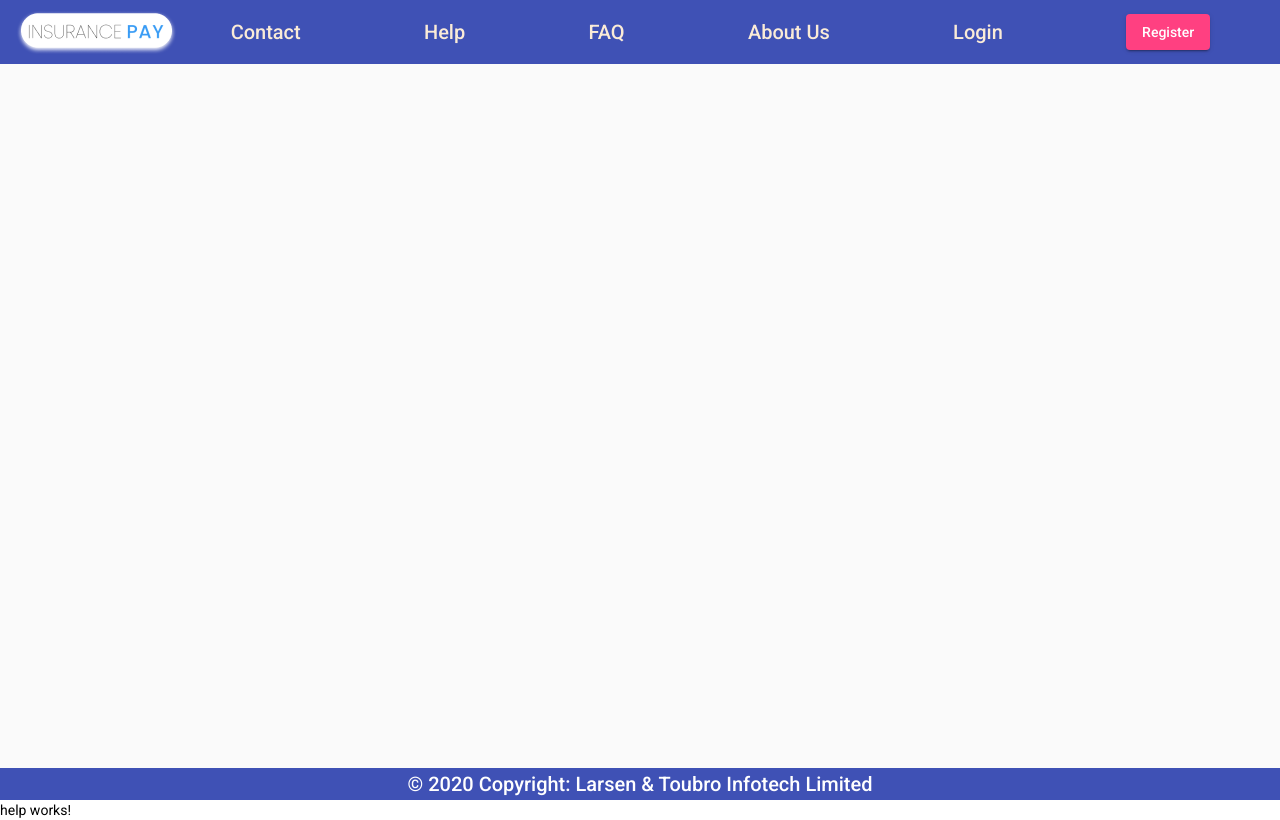
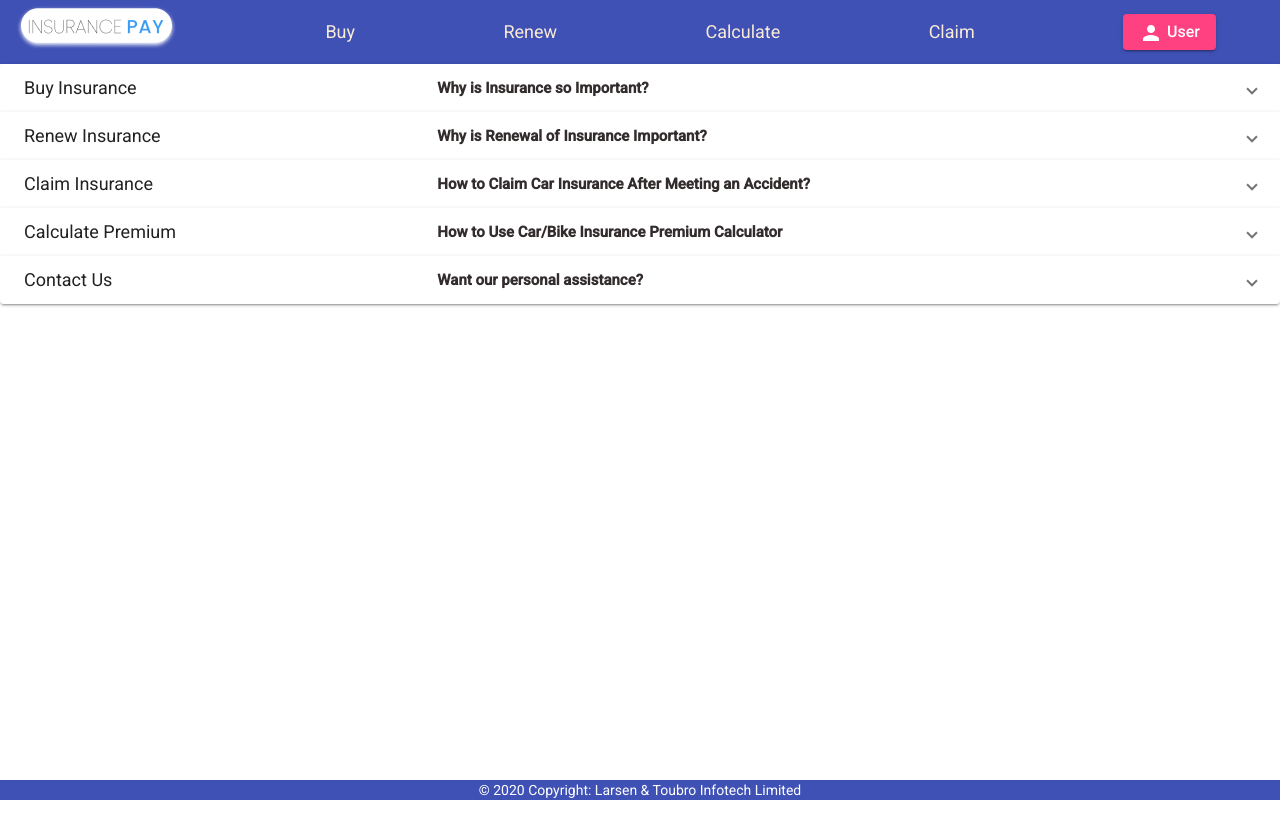
Before and after one commit to azim30/General-Insurance, an Angular app: page /help in a window 1280 px wide. Built offline with nearby package versions, Linux system fonts and the light colour scheme.

Commit message:
HomePage Completed
Home-Page Completed,

```diff
--- a/src/app/Components/background/background.component.css
+++ b/src/app/Components/background/background.component.css
@@ -0,0 +1,10 @@
+.hero-image {
+    background-image: url("../../../assets/images/bg-image.jpg");
+
+    height:520px;
+
+    background-position:center;
+    background-repeat: no-repeat;
+    background-size: 87%   ;
+    position: relative;
+  }
--- a/src/app/Components/background/background.component.html
+++ b/src/app/Components/background/background.component.html
@@ -1 +1 @@
-<p>background works!</p>
+<div class="hero-image"></div>
--- a/src/app/Components/help/help.component.css
+++ b/src/app/Components/help/help.component.css
@@ -0,0 +1,25 @@
+mat-panel-title{
+    font-family: Roboto;
+    font-size: large;
+    text-align: justify;
+    }
+    mat-panel-description{
+        font-weight: 700;
+        font-size: 60;
+        color:rgb(51, 44, 44);
+    }
+    button{
+        font-size: medium;
+       margin-right: 5%;
+    }
+    ol{
+        text-align: start;
+        font-size: 40;
+        font-weight:500;
+
+    }
+    p{
+        text-align:left;
+        font-size: 50;
+        font-weight:500;
+    }
--- a/src/app/Components/help/help.component.html
+++ b/src/app/Components/help/help.component.html
@@ -1 +1,91 @@
-<p>help works!</p>
+<mat-accordion>
+    <!--Buy insurance-->
+    <mat-expansion-panel >
+        <mat-expansion-panel-header>
+            <mat-panel-title>
+                Buy Insurance
+            </mat-panel-title>
+            <mat-panel-description>
+                Why is Insurance so Important?
+            </mat-panel-description>
+        </mat-expansion-panel-header>
+        <p>Auto insurance is important protection for not just your car, but for your financial liability as well.<br> If you get into an accident without insurance, you could potentially be stuck paying for hundreds of thousands of dollars in damages and injuries.</p>
+        <mat-action-row>
+        <button mat-flat-button color="primary">Buy</button>
+        </mat-action-row>
+    </mat-expansion-panel>
+    <mat-expansion-panel>
+        <mat-expansion-panel-header>
+            <mat-panel-title>
+                Renew Insurance
+            </mat-panel-title>
+            <mat-panel-description>
+                Why is Renewal of Insurance Important?
+            </mat-panel-description>
+        </mat-expansion-panel-header>
+       <ol>
+           <li>Save Yourself From The Hassle Of Rejection Of Car Insurance Claims</li>
+           <li>Keep Your Car Insurance Premium In Check</li>
+           <li>Save Your NCB(No claim bonus)</li>
+           <li>Do A Hassle-Free Renewal</li>
+       </ol>
+        <mat-action-row>
+        <button mat-flat-button color="primary">Renew Now</button>
+        </mat-action-row>
+        </mat-expansion-panel>
+        <!--Claim Now-->
+        <mat-expansion-panel>
+            <mat-expansion-panel-header>
+                <mat-panel-title>
+                    Claim Insurance
+                </mat-panel-title>
+                <mat-panel-description>
+                    How to Claim Car Insurance After Meeting an Accident?
+                </mat-panel-description>
+            </mat-expansion-panel-header>
+            <p> 6 Easy Steps For Making Car Insurance Claim After an Accident</p>
+           <ol>
+               <li>Inform Us</li>
+               <li>Lodge An FIR In The Nearest Police Station</li>
+               <li>Capture Photographs As Valid Proof</li>
+               <li>Submit All The Documents</li>
+               <li>We will send our Survyor</li>
+               <li>Car Repairs</li>
+           </ol>
+            <mat-action-row>
+            <button mat-flat-button color="primary"> Claim Now</button>
+            </mat-action-row>
+            </mat-expansion-panel>
+            <!--Calculate-->
+            <mat-expansion-panel >
+                <mat-expansion-panel-header>
+                    <mat-panel-title>
+                        Calculate Premium
+                    </mat-panel-title>
+                    <mat-panel-description>
+                        How to Use Car/Bike Insurance Premium Calculator
+                    </mat-panel-description>
+                </mat-expansion-panel-header>
+                <p>Just provide your Car/Bike Model and Age of your Vehicle and we will Calculate your premium amount for you.</p>
+                <mat-action-row>
+                <button mat-flat-button color="primary">Calculate Now</button>
+                </mat-action-row>
+            </mat-expansion-panel>
+            <!--Contact Us-->
+            <mat-expansion-panel >
+                <mat-expansion-panel-header>
+                    <mat-panel-title>
+                        Contact Us
+                    </mat-panel-title>
+                    <mat-panel-description>
+                        Want our personal assistance?
+                    </mat-panel-description>
+                </mat-expansion-panel-header>
+                <p>Want our personal assistance?. Fill your details and we will reach you soon.</p>
+                <mat-action-row>
+                <button mat-flat-button color="primary">Contact-Us</button>
+                </mat-action-row>
+            </mat-expansion-panel>
+
+
+</mat-accordion>
--- a/src/app/Components/home-page/home-page.component.css
+++ b/src/app/Components/home-page/home-page.component.css
@@ -4,21 +4,16 @@
   justify-content:space-between;
 }
 a{
-  padding-right:1rem;
-  margin:auto;
+  font-family: Roboto;
+  font-weight:initial;
+  font-size: 18px;
   color:antiquewhite;
   text-decoration: none;
 }
-mat-sidenav-container {
-  height: 100%;
-}
-mat-sidenav,mat-sidenav-content{
-  padding:16px;
 
-}
-p{
-  font-size: 30px;
-  text-align: center;
+a:hover{
+  color: rgb(255, 255, 255);
+  font-size: 20px;
 }
 .footer {
   position: fixed;
@@ -29,37 +24,37 @@ p{
   color: white;
   text-align:center;
 }
-a div{
+/*a div{
   float:right;
+}*/
+.dropdown-content {
+  display: none;
+  position: fixed;
+
+  min-width: 60px;
+  /*box-shadow: 0px 8px 16px 0px rgba(0,0,0,0.2);*/
+  z-index: 12;
 }
-/*
-.sidenav .mat-toolbar {
-  background: inherit;
+button{
+  margin-right: 3rem;
+  font-size: medium;
+}
+.dropdown-content a {
+  float: inline-start;
+  background-color:floralwhite;
+  opacity: ;
+  color: darkslategrey;
+  /*padding: 12px 16px;*/
+  text-decoration: none;
+  display:block;
+  text-align: left;
+  font-size: 20;
 }
 
-.mat-toolbar.mat-primary {
-  position: sticky;
-  top: 0;
-  z-index: 1;
+.dropdown-content a:hover {
+  background-color: #f9b5ac;
 }
-.spacer{
-  flex: 0.5 1 100px;
+
+.dropdown:hover .dropdown-content {
+  display:list-item;
 }
-mat-toolbar a{
-  display: inline-block;
-  margin:auto;
-  color:antiquewhite;
-  text-decoration: none;
-}
-.footer {
-  position: fixed;
-  left: 0;
-  bottom: 0;
-  width: 100%;
-  background-color: #3f51b5;
-  color: white;
-  text-align:center;
-}
-a mat-button{
-  font: size 100px;
-}*/
--- a/src/app/Components/home-page/home-page.component.html
+++ b/src/app/Components/home-page/home-page.component.html
@@ -1,28 +1,47 @@
-
-<mat-sidenav-container>
-  <mat-sidenav  #sidenav mode="side" [(opened)]="opened" color="primary"><p>Menu</p>
-
-  <mat-nav-list>
-    <a mat-list-item [routerLink]="['buy-insurance']">Buy Insurance</a><!--Working-->
-    <a mat-list-item [routerLink]="['renew-insurance']">Renew Insurance</a><!--Not yet created-->
-    <a mat-list-item [routerLink]="['calculate-insurance']">Calculate Insurance</a><!--Working-->
-    <a mat-list-item [routerLink]="['claim-insurance']">Claim Insurance</a><!--Working-->
-  </mat-nav-list>
-</mat-sidenav>
 
   <mat-toolbar color="primary" class="navbar">
 
-    <img src="../../../assets/images/Logo.png" (click)="sidenav.toggle()" >
-    <a mat-list-item [routerLink]="['contact-us']"  ><div>Contact</div></a><!--Working-->
-    <a mat-list-item [routerLink]="['help']">Help</a><!--Working-->
-    <a mat-list-item [routerLink]="['faq']">FAQ</a><!--Working-->
-    <a mat-list-item [routerLink]="['about-us']">About Us</a><!--Working-->
-    <a mat-list-item [routerLink]="['login']">Login</a><!--Working-->
-    <a mat-raised-button color="accent" [routerLink]="['register']">Register</a><!--Working-->
+    <a [routerLink]="['background']"> <img src="../../../assets/images/Logo.png"  ></a>
+
+    <a  [routerLink]="['buy-insurance']">Buy </a><!--Working-->
+    <a  [routerLink]="['renew-insurance']">Renew </a><!--Not yet created-->
+    <a  [routerLink]="['calculate-insurance']">Calculate </a><!--Working-->
+    <a  [routerLink]="['claim-insurance']">Claim </a><!--Working-->
+    <!--<a mat-raised-button color="accent" [routerLink]="['register']">Register</a>-Working-->
+
+
+    <div class="dropdown">
+      <button  mat-raised-button color="accent"class="dropbtn">
+        <mat-icon class="material-icons-two-tone">
+        person
+        </mat-icon> User  </button>
+      <div class="dropdown-content">
+        <mat-list>
+         <a mat-list-item  [routerLink]="['contact-us']">Contact</a>
+          <mat-divider></mat-divider>
+          <a mat-list-item  [routerLink]="['help']">Help</a>
+          <mat-divider></mat-divider>
+          <a mat-list-item  [routerLink]="['faq']">FAQ</a>
+          <mat-divider></mat-divider>
+          <a mat-list-item  [routerLink]="['about-us']">About US</a>
+          <mat-divider></mat-divider>
+          <a mat-list-item  [routerLink]="['login']">User Login</a>
+          <mat-divider></mat-divider>
+          <a mat-list-item  [routerLink]="['#']">Admin Login </a>
+          <mat-divider></mat-divider>
+          <a mat-list-item  [routerLink]="['register']">Register</a>
+          <mat-divider></mat-divider>
+        </mat-list>
+      </div>
+    </div>
+
+
+
+
+  </mat-toolbar>
+
   <div class="footer">
 
-      © 2020 Copyright:  Larsen & Toubro Infotech Limited
-     <br>
-    </div>
-  </mat-toolbar>
-</mat-sidenav-container>
+    © 2020 Copyright:  Larsen & Toubro Infotech Limited
+   <br>
+  </div>
--- a/src/app/Components/home-page/home-page.component.ts
+++ b/src/app/Components/home-page/home-page.component.ts
@@ -1,7 +1,6 @@
 import { Component, OnInit } from '@angular/core';
 import { BreakpointObserver, Breakpoints } from '@angular/cdk/layout';
-import { Observable } from 'rxjs';
-import { map, shareReplay } from 'rxjs/operators';
+
 import{FormsModule} from '@angular/forms';
 import{MaterialModule} from '../../Modules/material/material.module';
 
```
Also changed, not shown: src/app/Modules/material/material.module.ts (+11 -1 lines), src/assets/images/bg-image.jpg (added).
